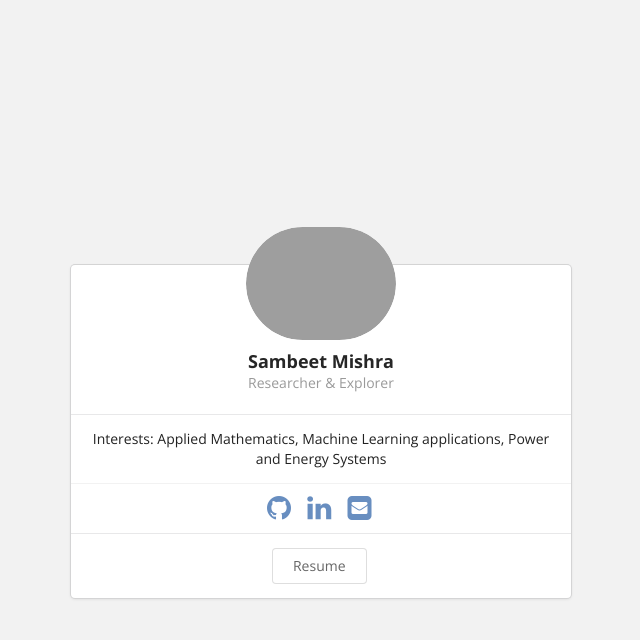
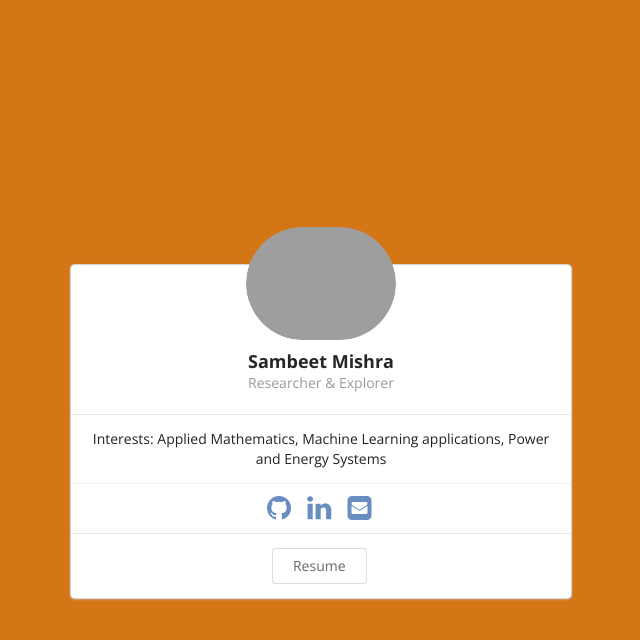
Before and after one commit to sambeetportfolio/sambeet_portfolio, a Jekyll site: the page built from index.html, in a window 1280 px wide. Shown: the top 640 px of the page, without its empty margins (319-959 px from the left). Built offline with Jekyll 4.4.1, drawn with Linux system fonts in a browser that asks for light colours.

Commit message:
css refactor

```diff
--- a/css/stylesheet-customizations.scss
+++ b/css/stylesheet-customizations.scss
@@ -5,10 +5,35 @@
 // Put your custom CSS here if you want to override the defaults.
 // Here are some common customizations for colors
 
+@keyframes bgcolor {
+    0% {
+        background-color: #45a3e5
+    }
+
+    30% {
+        background-color: #66bf39
+    }
+
+    60% {
+        background-color: #eb670f
+    }
+
+    90% {
+        background-color: #f35
+    }
+
+    100% {
+        background-color: #864cbf
+    }
+}
+
 // Customize the background color
 body {
   // background-color: #f2f2f2;;
-
+    -webkit-animation: bgcolor 20s infinite;
+    animation: bgcolor 10s infinite;
+    -webkit-animation-direction: alternate;
+    animation-direction: alternate;
 }
 
 // Customize the menubar color
```
